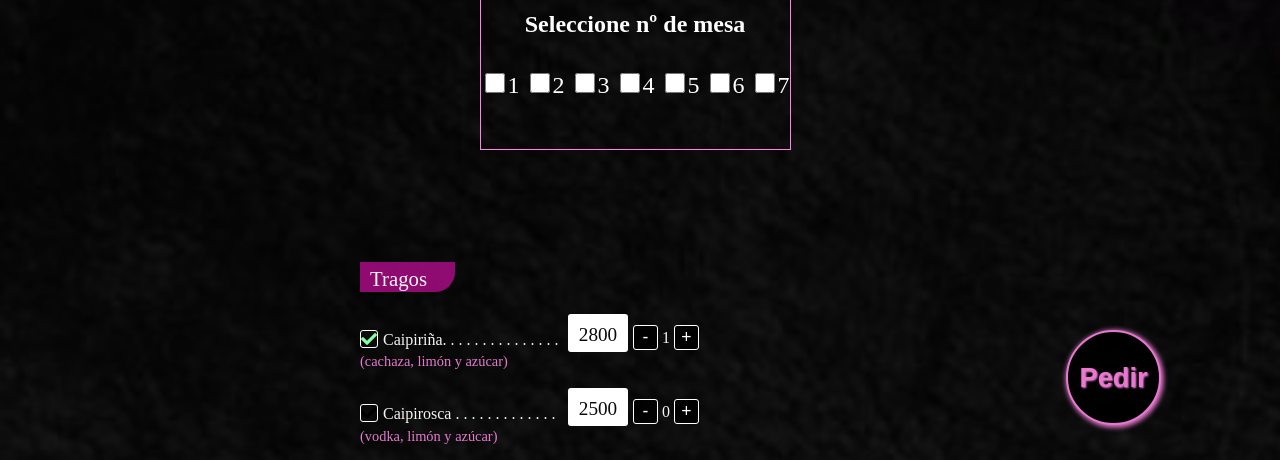
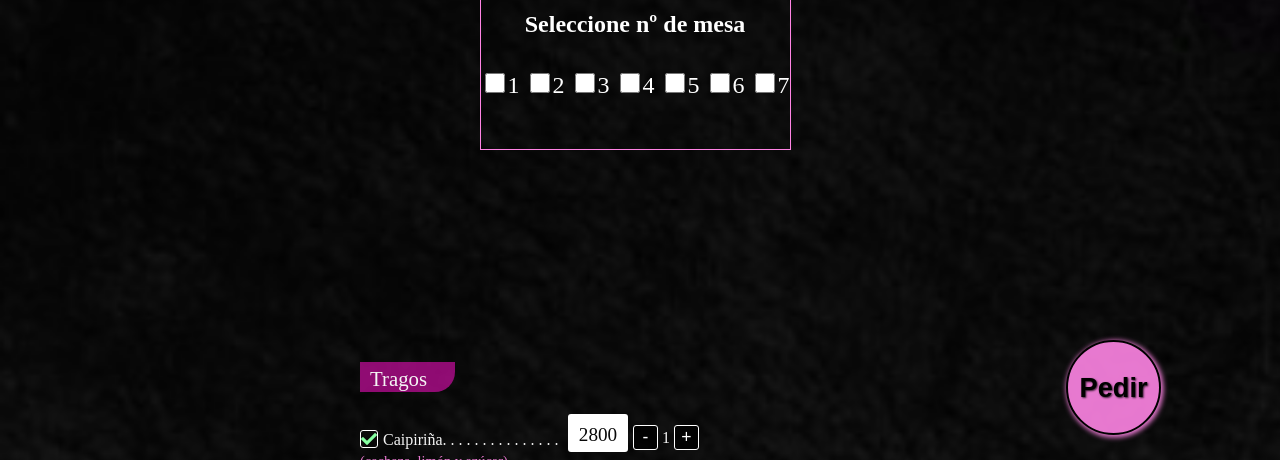
Before and after one commit to NestorMeira/bar1, a plain HTML site: page index.html in a window 1280 px wide. Both pictures are taken after a click on the icon 369 px from the left and 543 px from the top of the page. Shown: the part 300-760 px from the top of the page. Drawn offline with Linux system fonts and the light colour scheme; some packages are replaced by stand-ins of ours; a script that the page names is missing.

Commit message:
btn pedir

```diff
--- a/estilos.css
+++ b/estilos.css
@@ -349,20 +349,21 @@ animation: titilar 4s infinite;
     position: -webkit-sticky;
     position: sticky;
     z-index: 5;
-    top: 630px;
+    top: 640px;
     margin-left: 74%;
     width: 95px;
     height: 95px;
     font-size: 1.7rem;
     border-radius: 50px;
-    background-color: rgb(0, 0, 0);
-    color:rgb(255, 133, 229) ;
-    border: 2px solid rgb(255, 133, 229);
+    background-color:rgb(255, 133, 229);
+    color:black ;
+    border: 2px solid black;
     font-weight: 700;
     box-shadow: 1.3px 1.3px 5px 1.3px rgb(255, 133, 229,229);
-    text-shadow: 1px 1px 2px rgb(255, 133, 229);
+    text-shadow: 1px 1px 2px rgba(0, 0, 0, 0.761);
     animation: titilar 2s infinite;
-   display: none;
+    display: none;
+    margin-top: 100px;
 
 }
 
```
